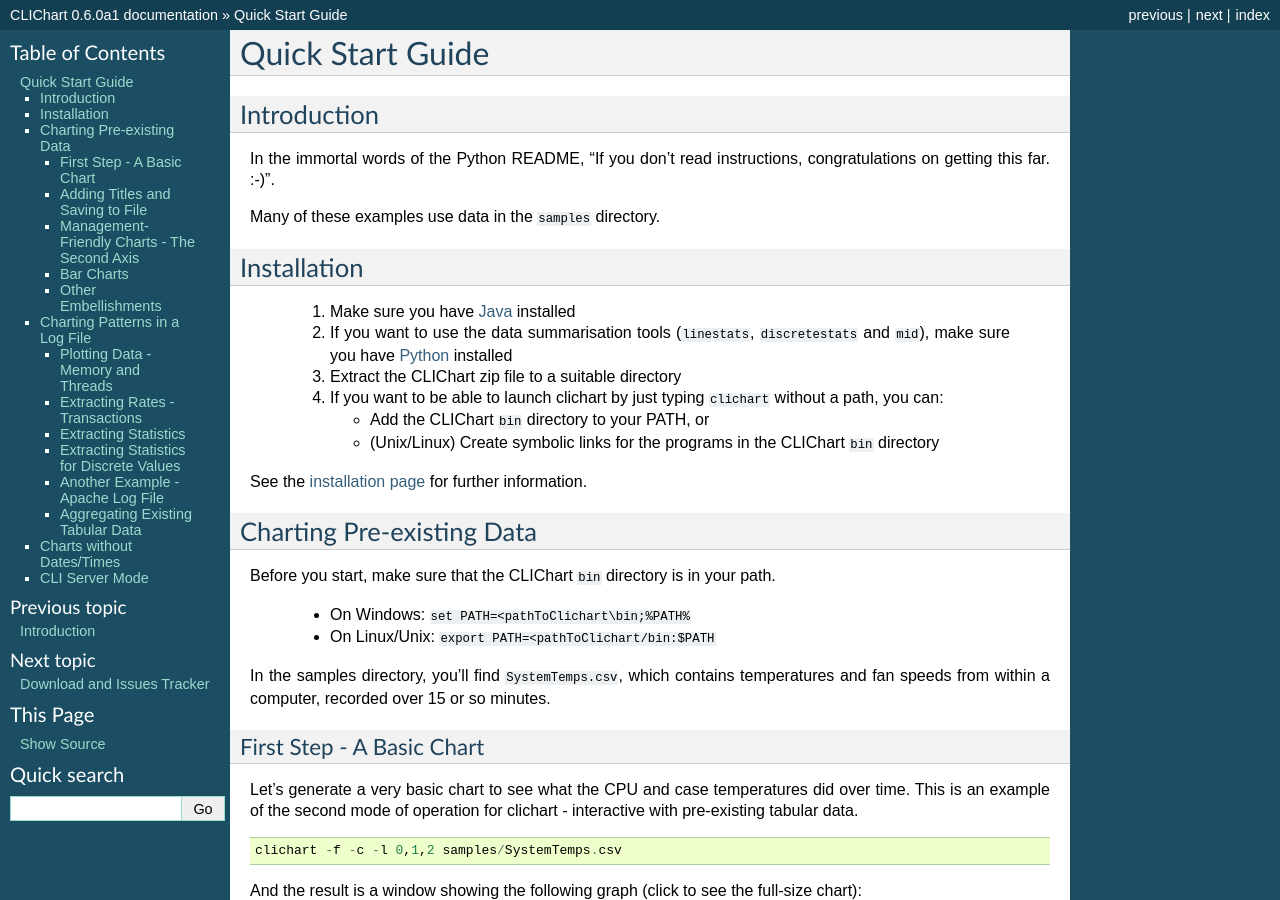
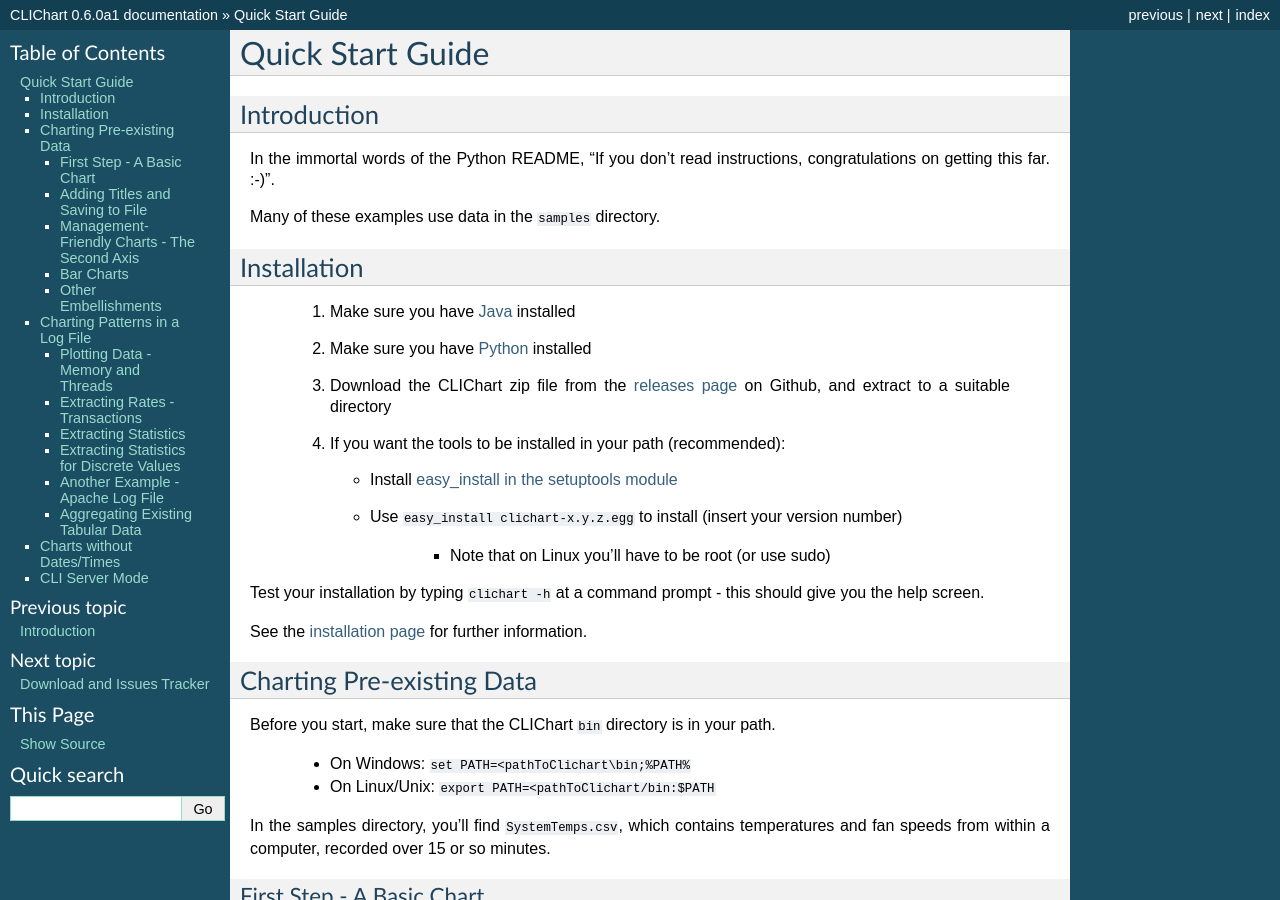
Before and after one commit to captsens/clichart, a Sphinx documentation site: the page built from resource/docs/source/quickstart.rst, in a window 1280 px wide and 900 px high. Built offline with Sphinx 7.4.7, drawn with Linux system fonts in a browser that asks for light colours.

Commit message:
Updated doco to point to Github releases page

```diff
--- a/resource/docs/source/installation.rst
+++ b/resource/docs/source/installation.rst
@@ -17,7 +17,7 @@
  3. Extract the CLIChart zip file to a suitable directory
  4. If you want the tools to be installed in your path (recommended):
 
-    * Install `easy_install in the setuptools modele <https://pypi.python.org/pypi/setuptools>`_
+    * Install `easy_install in the setuptools module <https://pypi.python.org/pypi/setuptools>`_
     * Use ``easy_install clichart-x.y.z.egg`` to install (insert your version number)
 
         + Note that on Linux you'll have to be root (or use sudo)
--- a/resource/docs/source/quickstart.rst
+++ b/resource/docs/source/quickstart.rst
@@ -15,13 +15,19 @@
 ============
 
  1. Make sure you have `Java <http://www.oracle.com/technetwork/java/javase/downloads/index.html>`_ installed
- 2. If you want to use the data summarisation tools (``linestats``, ``discretestats`` and ``mid``), make
-    sure you have `Python <http://www.python.org/>`_ installed
- 3. Extract the CLIChart zip file to a suitable directory
- 4. If you want to be able to launch clichart by just typing ``clichart`` without a path, you can:
+ 2. Make sure you have `Python <http://www.python.org/>`_ installed
+ 3. Download the CLIChart zip file from the
+    `releases page <https://github.com/captsens/clichart/releases>`_ on Github,
+    and extract to a suitable directory
+ 4. If you want the tools to be installed in your path (recommended):
 
-    * Add the CLIChart ``bin`` directory to your PATH, or
-    * (Unix/Linux) Create symbolic links for the programs in the CLIChart ``bin`` directory
+    * Install `easy_install in the setuptools module <https://pypi.python.org/pypi/setuptools>`_
+    * Use ``easy_install clichart-x.y.z.egg`` to install (insert your version number)
+
+        + Note that on Linux you'll have to be root (or use sudo)
+
+Test your installation by typing ``clichart -h`` at a command prompt - this should give you
+the help screen.
 
 See the `installation page <installation.html>`_ for further information.
 
```
